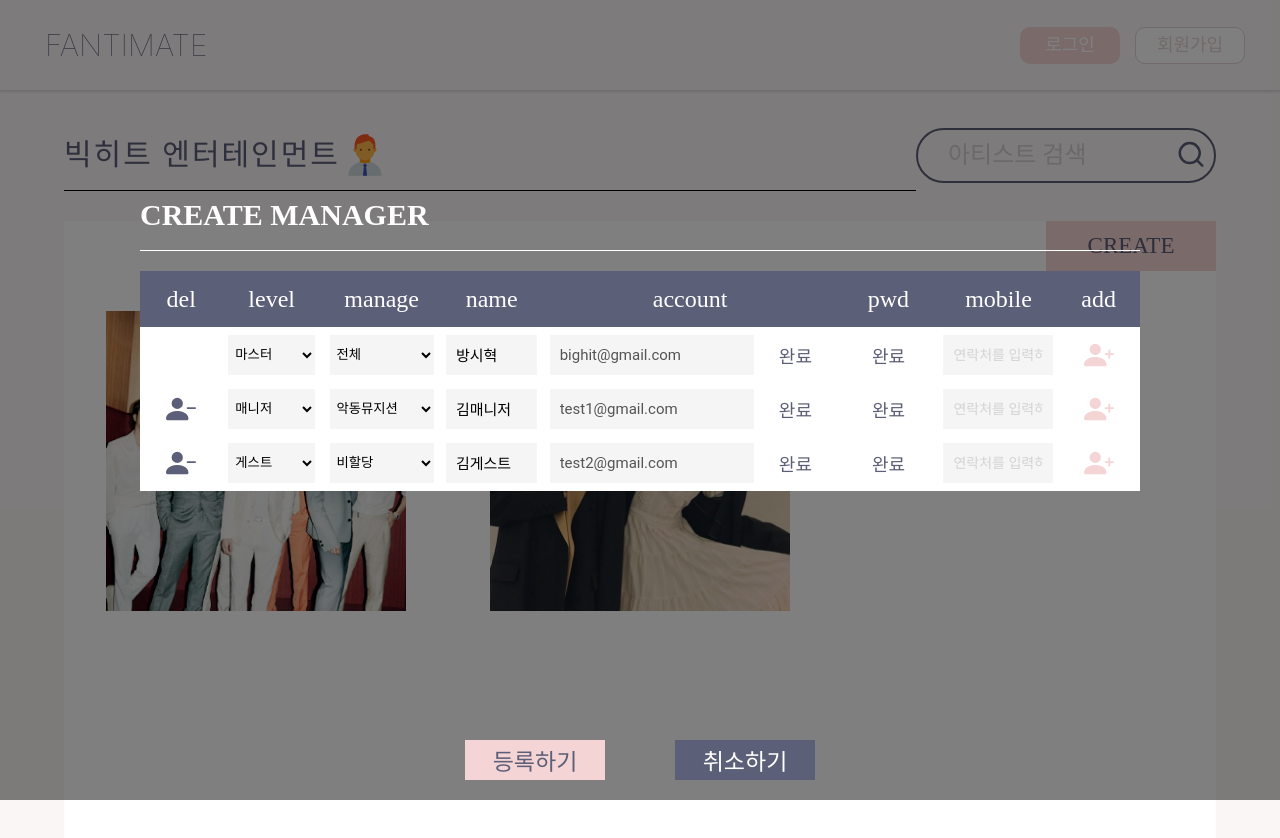
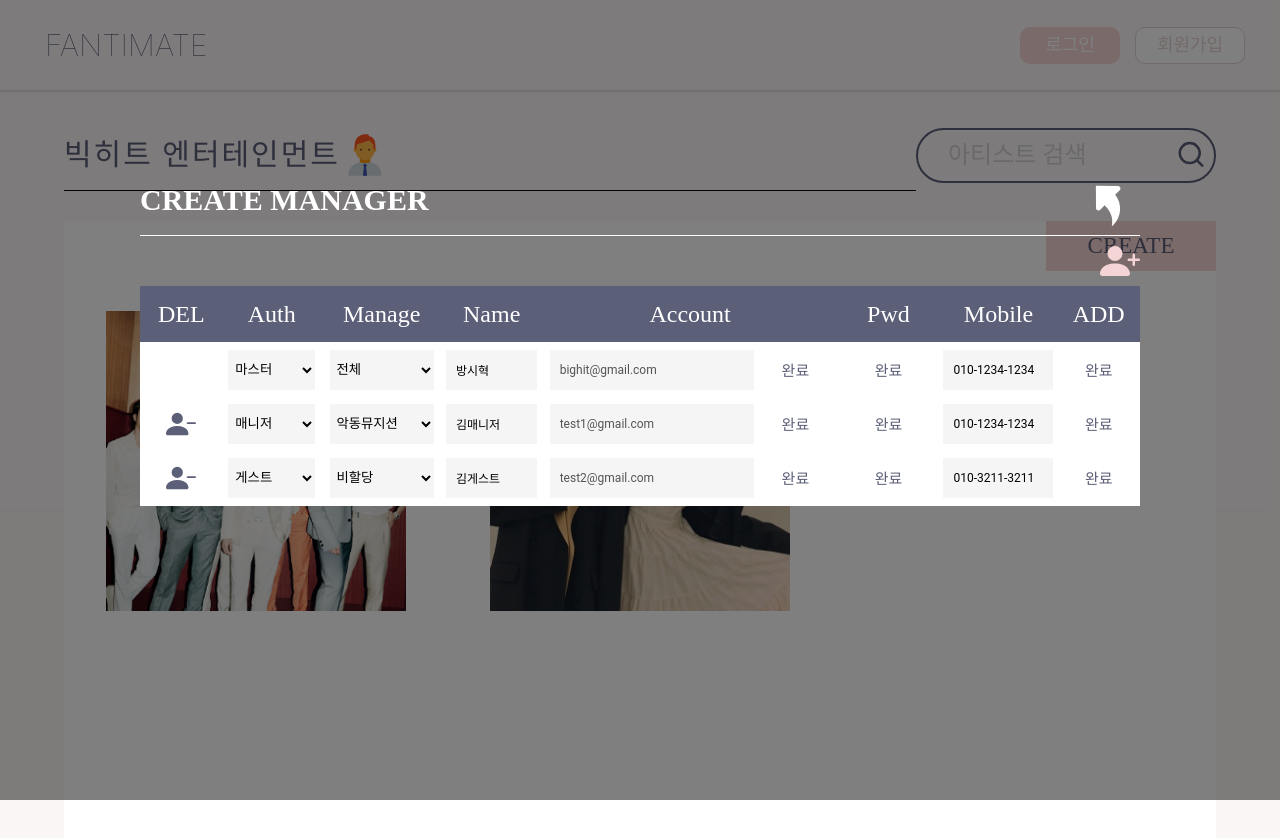
Before and after one commit to negyahu/negyahu-front, a React (Create React App) app: page /agency/1/artists in a window 1280 px wide. Both pictures are taken after a click on the element 364 px from the left and 155 px from the top of the page. Shown: the top 838 px of the page. Built offline with nearby package versions, Linux system fonts and the light colour scheme; a web font is replaced by a local one.

Commit message:
매니저 등록/삭제 구현

```diff
--- a/src/components/scss/agency/CreateManagers.scss
+++ b/src/components/scss/agency/CreateManagers.scss
@@ -13,7 +13,7 @@
     h2 {
         width: 100%;
         min-width: 500px;
-        margin: 30px auto 20px;
+        margin: 30px auto 0;
         border-bottom: 1px solid white;
         font-family: Wemakeprice;
         font-style: normal;
@@ -21,6 +21,18 @@
         font-size: 30px;
         line-height: 70px;
         color: white;
+
+        display: flex;
+        justify-content: space-between;
+        align-items: center;
+    }
+    .addManagerRowContainer {
+        width: 100%;
+        height: auto;
+        margin: 5px auto;
+        display: flex;
+        justify-content: flex-end;
+        align-items: center;
     }
     .tableHeader {
         width: 1000px;
@@ -93,10 +105,10 @@
                         font-family: Roboto;
                         font-style: normal;
                         font-weight: normal;
-                        font-size: 15px;
+                        font-size: 12px;
 
                         &::placeholder {
-                            font-size: 14px;
+                            font-size: 12px;
                             color: lightgray;
                         }
                     }
@@ -113,11 +125,14 @@
                     font-family: Roboto;
                     font-style: normal;
                     font-weight: normal;
-                    font-size: 15px;
+                    font-size: 14px;
                     // border: 1px solid red;
                     &::placeholder {
                         font-size: 14px;
                         color: lightgray;
+                    }
+                    &:last-of-type {
+                        font-size: 12px;
                     }
                 }
                 button {
@@ -127,7 +142,7 @@
                     font-family: Yoon Minguk;
                     font-style: normal;
                     font-weight: normal;
-                    font-size: 18px;
+                    font-size: 15px;
                     text-align: center;
                     color: #5C5F78;
                     border: 1px solid #F4D4D4;
--- a/src/components/views/Agency/CreateManagers.js
+++ b/src/components/views/Agency/CreateManagers.js
@@ -10,23 +10,27 @@ import { OPEN_MANAGERS } from '../../../_actions/openModules';
 import { useEffect } from 'react';
 import { getManagers } from '../../../_reducers/artists';
 import Loading from '../Common/Loading';
-import { CREATE_MANAGER_TR } from '../../../_actions/artists';
+import { CREATE_MANAGER, CREATE_MANAGER_TR, DELETE_MANAGER, DELETE_MANAGER_TR } from '../../../_actions/artists';
+import { TiArrowBack } from 'react-icons/ti';
 
 function CreateManagers({ match }) {
     const { data, loading, error } = useSelector(state => state.artists.managers);
     const artists = useSelector(state => state.openModules.create.managers.data);
     const dispatch = useDispatch();
-    const [ManagerEmail, setManagerEmail] = useState(new Array());
-    const [ManagerName, setManagerName] = useState(new Array());
-    const [Level, setLevel] = useState(new Array());
-    const [Manage, setManage] = useState(new Array());
-    const [Password, setPassword] = useState(new Array());
-    const [Mobile, setMobile] = useState(new Array());
+    const [ManagerEmail, setManagerEmail] = useState('');
+    const [ManagerName, setManagerName] = useState('');
+    const [Level, setLevel] = useState('');
+    const [Manage, setManage] = useState('');
+    const [Password, setPassword] = useState('');
+    const [Mobile, setMobile] = useState('');
+    const [Managers, setManagers] = useState(new Array());
     const checkEmailButton = useRef(new Array());
     const checkPasswordButton = useRef(new Array());
-    const cloneChildNode = useRef(new Array());
+    const checkApplyManagerButton = useRef(new Array());
+    const managerNode = useRef(new Array());
     const parentNode = useRef();
     const agencyId = parseInt(match.params.agencyId, 10)
+
 
     useEffect(() => {
         dispatch(getManagers(agencyId))
@@ -55,13 +59,29 @@ function CreateManagers({ match }) {
         alert('임시비밀번호가 발급되었습니다. 계정등록시 이메일로 전송됩니다')
         button.style.backgroundColor = "white"
         button.style.borderColor = "white"
-        button.innerHTML = "발급"
+        button.innerHTML = "완료"
         button.disabled = 'disabled'
     }
 
+    const onValidation = (i) => {
+        // 유효성 검사 시작
+        const regName = /^(?=.*?[가-힣a-zA-Z]).{2,}$/
+        const regMobile = /^\d{3}-\d{3,4}-\d{4}$/
+        if (!regName.test(ManagerName)) {
+            return alert('이름을 정확히 입력해주세요')
+        } else if (checkEmailButton.current[i].textContent !== '완료') {
+            return alert('이메일을 확인해주세요')
+        } else if (checkPasswordButton.current[i].textContent !== '완료') {
+            return alert('임시 비밀번호를 발급해주세요')
+        } else if (!regMobile.test(Mobile)) {
+            return alert('연락처를 정확히 입력해주세요')
+        } else {
+            return true
+        }
+    }
+
     const onCreateManager = (e, i) => {
-        const manager = {
-            id: '',
+        const emptyManager = {
             name: '',
             email: '',
             password: '',
@@ -69,13 +89,53 @@ function CreateManagers({ match }) {
             level: '',
             artistId: 999,
         }
-        dispatch({ type: CREATE_MANAGER_TR, manager: manager})
+        if (checkApplyManagerButton.current[data.length -1].textContent === '등록') {
+            return alert('입력할 데이터를 등록한 후 추가해주세요')
+        } else {
+            dispatch({ type: CREATE_MANAGER_TR, manager: emptyManager})
+        }
     }
+
+    const onDeleteManager = (e, i) => {
+        if (checkApplyManagerButton.current[i].textContent === '등록') {
+            return dispatch({ type: DELETE_MANAGER_TR, index: data.length -1 })
+        }
+        /* eslint-disable-next-line */
+        if (confirm('데이터를 삭제하시겠습니까?')) {
+            console.log(data[i], i)
+            dispatch({ type: DELETE_MANAGER, data: {agencyId: agencyId, managerId: data[i].id} })
+        }
+    }
+
+    const onApplyManager = (e, i) => {
+        const manager = {
+            name: ManagerName,
+            email: ManagerEmail,
+            password: '123456',
+            mobile: Mobile,
+            level: Level,
+            artistId: Manage
+        }
+        onValidation(i)
+        && dispatch({ type: CREATE_MANAGER, data: {agencyId: agencyId, manager: manager} })
+    }
+
+
 
     return (
         <BackgroundBlur>
             <div className="artistManagerContainer">
-                <h2>CREATE MANAGER</h2>
+                <h2>
+                    CREATE MANAGER
+                    <IconContainer size="60px" color="white" hover style={{ transform: "rotate(45deg)" }}>
+                        <TiArrowBack onClick={onBackHistory}/>
+                    </IconContainer>
+                </h2>
+                <aside className="addManagerRowContainer">
+                    <IconContainer size="40px" color="#F4D4D4">
+                        <BsPersonPlusFill onClick={(e) => {onCreateManager(e, data.length - 1)}}/>
+                    </IconContainer>
+                </aside>
                 <div className="tableHeader">
                     <table className="table">
                         <colgroup>
@@ -90,14 +150,14 @@ function CreateManagers({ match }) {
                         </colgroup>
                         <thead>
                             <tr>
-                                <td>del</td>
-                                <td>level</td>
-                                <td>manage</td>
-                                <td>name</td>
-                                <td>account</td>
-                                <td>pwd</td>
-                                <td>mobile</td>
-                                <td>add</td>
+                                <td>DEL</td>
+                                <td>Auth</td>
+                                <td>Manage</td>
+                                <td>Name</td>
+                                <td>Account</td>
+                                <td>Pwd</td>
+                                <td>Mobile</td>
+                                <td>ADD</td>
                             </tr>
                         </thead>
                     </table>
@@ -118,27 +178,27 @@ function CreateManagers({ match }) {
                         {
                             data.map((manager, i) => {
                                 return (
-                                <tr key={manager.id} ref={e => {cloneChildNode.current[i] = e}}>
+                                <tr key={manager.id} ref={e => {managerNode.current[i] = e}}>
                                     <td>
                                         {
                                             i !== 0
                                             &&
                                             <IconContainer size="30px" color="#5C5F78">
-                                                <BsPersonDashFill />
+                                                <BsPersonDashFill onClick={(e) => {onDeleteManager(e, i)}}/>
                                             </IconContainer>
                                         }
                                     </td>
                                     <td>
-                                        <select>
-                                            <option selected={manager.level === '' ? true : false}>권한</option>
+                                        <select onChange={(e) => {setLevel(e.currentTarget.value)}}>
+                                            <option value="" selected={manager.level === '' ? true : false}>권한</option>
                                             <option value="boss" selected={manager.level === 'boss' ? true : false}>마스터</option>
                                             <option value="manager" selected={manager.level === 'manager' ? true : false}>매니저</option>
                                             <option value="imployee" selected={manager.level === 'imployee' ? true : false}>게스트</option>
                                         </select>
                                     </td>
                                     <td>
-                                        <select>
-                                            <option value="" selected={manager.artistId === 0 ? true : false}>전체</option>
+                                        <select onChange={(e) => {setManage(e.currentTarget.value)}}>
+                                            <option value="all" selected={manager.artistId === 0 ? true : false}>전체</option>
                                             {
                                                 artists.map(artist => {
                                                     return (
@@ -150,13 +210,13 @@ function CreateManagers({ match }) {
                                                     )
                                                 })
                                             }
-                                            <option value="" selected={manager.artistId === 999 ? true : false}>비할당</option>
+                                            <option value="none" selected={manager.artistId === 999 ? true : false}>비할당</option>
                                         </select>
                                     </td>
                                     <td>
                                         <input
                                             type="text"
-                                            value={manager.name ? manager.name : ManagerName}
+                                            value={manager.name !== '' ? manager.name : ManagerName}
                                             placeholder="이름을 입력하세요"
                                             onChange={(e) => {setManagerName(e.currentTarget.value)}}
                                         />
@@ -189,15 +249,18 @@ function CreateManagers({ match }) {
                                     <td>
                                         <input
                                             type="tel"
-                                            value={Mobile}
+                                            value={manager.mobile ? manager.mobile : Mobile}
                                             placeholder="연락처를 입력하세요"
                                             onChange={(e) => {setMobile(e.currentTarget.value)}}
                                         />
                                     </td>
                                     <td>
-                                        <IconContainer size="30px" color="#F4D4D4">
-                                            <BsPersonPlusFill onClick={(e) => {onCreateManager(e, i)}}/>
-                                        </IconContainer>
+                                        <button
+                                            ref={e => {checkApplyManagerButton.current[i] = e}}
+                                            onClick={(e) => {onApplyManager(e, i)}}
+                                            disabled={manager.name ? true : false}
+                                            style={manager.name ? {backgroundColor: 'white', borderColor: 'white'} : {backgroundColor: '#f4d4d4', borderColor: '#f4d4d4'}}
+                                        >{manager.name ? '완료' : '등록'}</button>
                                     </td>
                                 </tr>
                                 )
@@ -207,10 +270,6 @@ function CreateManagers({ match }) {
                     </table>
                 </div>
             </div>
-            <div className="createManagersButtonContainer">
-                <button>등록하기</button>
-                <button onClick={onBackHistory}>취소하기</button>
-            </div>
         </BackgroundBlur>
     );
 }
--- a/src/components/views/Common/Components.js
+++ b/src/components/views/Common/Components.js
@@ -250,6 +250,23 @@ export const IconContainer = styled.div`
     align-items: center;
     ${props => props.position && css`position: absolute; left: 0; top: 50%; transform: translateY(-50%);`}
     cursor: pointer;
+    /* transition: all 0.3s linear; */
+    &:hover {
+        ${props => props.hover && css `
+            animation-name: rotation;
+            animation-duration: 1s;
+            animation-iteration-count: infinite;
+            animation-direction: alternate;
+        `}
+    }
+    @keyframes rotation {
+        0% {
+            transform: rotate(45deg);
+        }
+        100% {
+            transform: rotate(-45deg);
+        }
+    }
 `;
 
 export const CheckBoxContainer = styled.label`
```
Also changed, not shown: src/_actions/artists.js (+10 -1 lines), src/_reducers/artists.js (+19 -0 lines), src/api/artists.js (+20 -0 lines).
